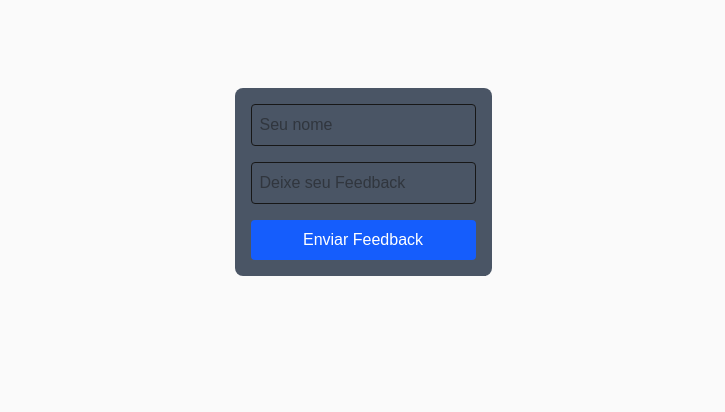
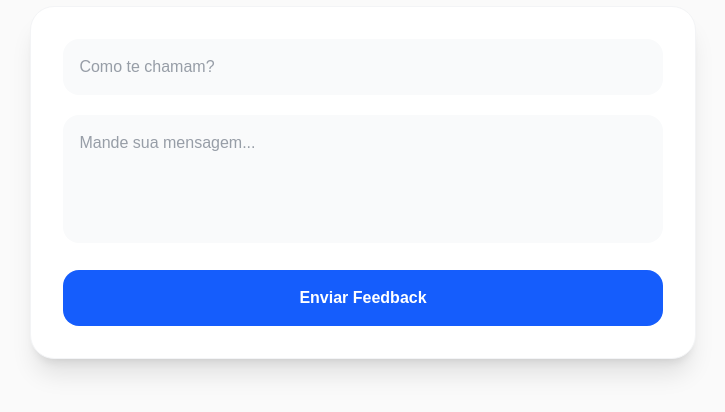
Before and after one commit to danielluiz07/dl-feedbacks, a Next.js app: page / in a window 1280 px wide. Shown: the part 218-630 px from the top of the page, without its empty margins (277-1002 px from the left). Built offline with nearby package versions, Linux system fonts and the light colour scheme.

Commit message:
Modificacoes no component feedbackForm

```diff
--- a/src/components/FeedbackForm.tsx
+++ b/src/components/FeedbackForm.tsx
@@ -25,34 +25,31 @@ export default function FeedbackForm() {
     }else{
       toast.error("Erro ao enviar Feedback")
     }
-
+    setLoading(false)
   };
   return (
-    <form
-      onSubmit={handleSubmit}
-      className="flex flex-col gap-4 p-4 bg-gray-600 rounded-lg"
-    >
+    <div className="bg-white p-8 rounded-3xl shadow-xl border border-gray-100 transition-all hover:shadow-2xl">
+      <form onSubmit={handleSubmit} className="space-y-5">
         <input
           value={name}
           onChange={(e) => setName(e.target.value)}
-        placeholder="Seu nome"
-        className="p-2 border rounded"
-        required
+          placeholder="Como te chamam?"
+          className="w-full bg-gray-50 p-4 rounded-2xl border-none focus:ring-2 focus:ring-blue-500 outline-none transition-all text-gray-700"
         />
-      <input
+        <textarea
           value={message}
           onChange={(e) => setMessage(e.target.value)}
-        placeholder="Deixe seu Feedback"
-        className="p-2 border rounded"
-        required
+          placeholder="Mande sua mensagem..."
+          rows={4}
+          className="w-full bg-gray-50 p-4 rounded-2xl border-none focus:ring-2 focus:ring-blue-500 outline-none transition-all text-gray-700 resize-none"
         />
-
         <button
-        type="submit"
-        className="bg-blue-600 text-white p-2 rounded hover:bg-blue-700"
+          disabled={loading}
+          className="w-full bg-blue-600 hover:bg-blue-700 text-white font-bold py-4 rounded-2xl transition-all active:scale-95 disabled:opacity-50"
         >
-        Enviar Feedback
+          {loading ? 'Enviando...' : 'Enviar Feedback'}
         </button>
       </form>
+    </div>
   );
 }
```
Lines whose indentation alone changed are shown as unchanged.
